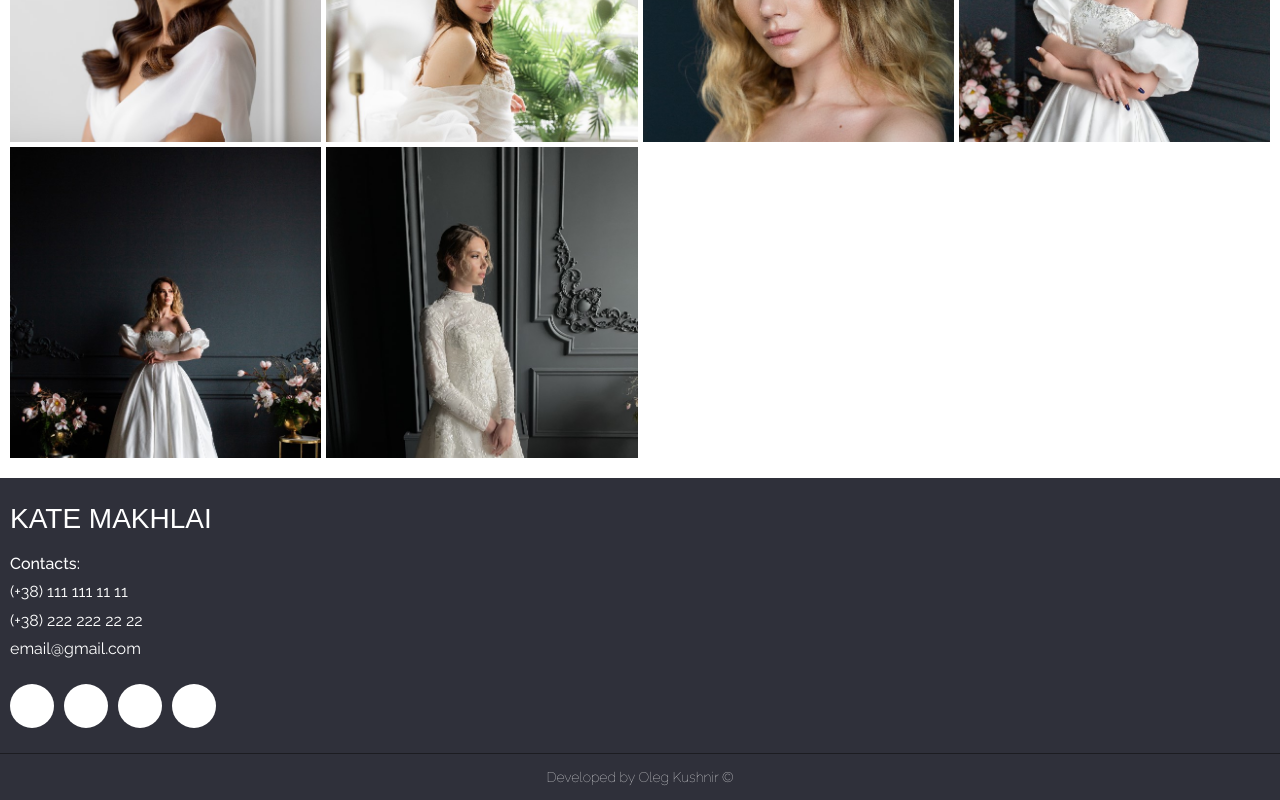
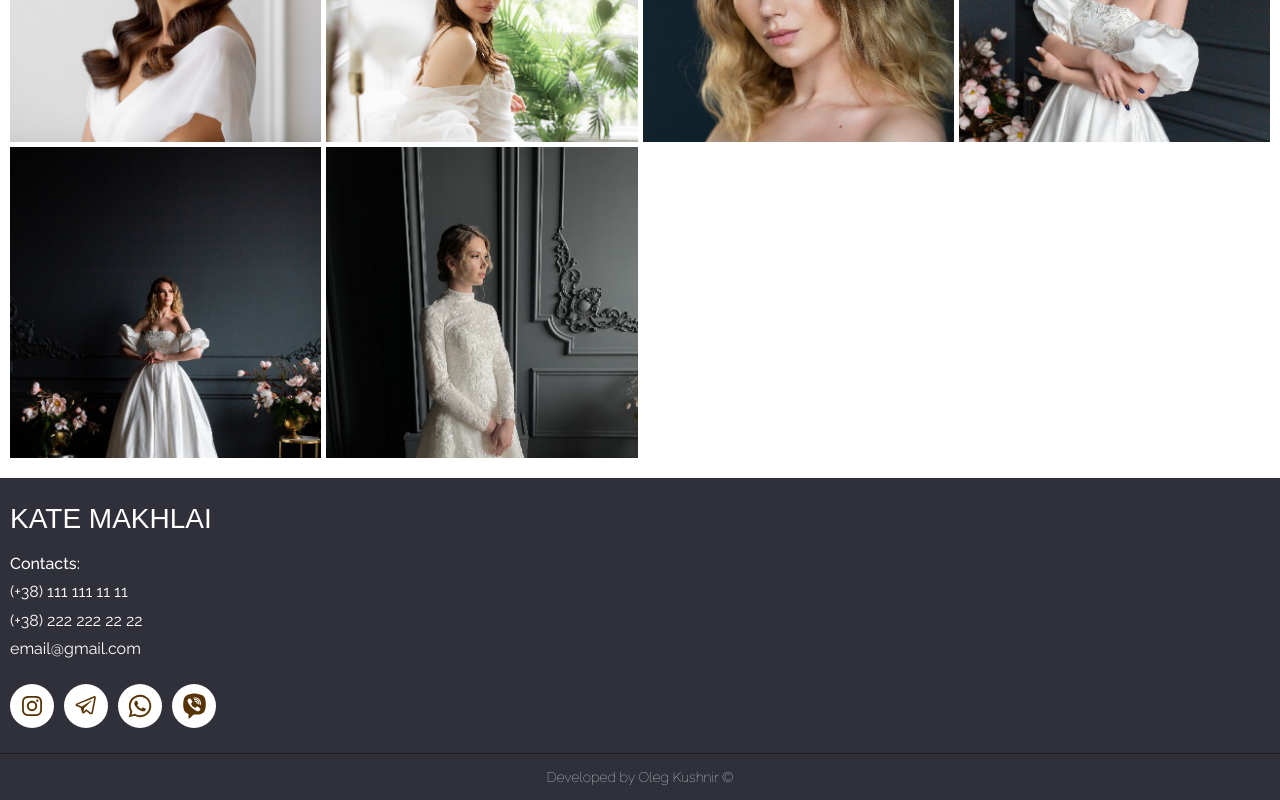
Before and after one commit to OlegKushnir/makeup, a React (Create React App) app: page /makeup/portfolio/brides in a window 1280 px wide. Shown: the part 626-1426 px from the top of the page. Built offline with nearby package versions, Linux system fonts and the light colour scheme; a web font is replaced by a local one.

Commit message:
fix
mobile height

```diff
--- a/src/components/Footer/Footer.jsx
+++ b/src/components/Footer/Footer.jsx
@@ -40,7 +40,7 @@ const Footer = () => {
                     title="instagram"
                   >
                     <svg className="icon" width="20" height="20">
-                      <use href="icons.svg#instagram"></use>
+                      <use href="../../makeup/icons.svg#instagram"></use>
                     </svg>
                   </a>
                 </li>
@@ -53,7 +53,7 @@ const Footer = () => {
                     title="telegram"
                   >
                     <svg className="icon" width="25" height="25">
-                      <use href="icons.svg#telegram"></use>
+                      <use href="../../makeup/icons.svg#telegram"></use>
                     </svg>
                   </a>
                 </li>
@@ -66,7 +66,7 @@ const Footer = () => {
                     title="WhatsApp"
                   >
                     <svg className="icon" width="30" height="30">
-                      <use href="icons.svg#whatsapp"></use>
+                      <use href="../../makeup/icons.svg#whatsapp"></use>
                     </svg>
                   </a>
                 </li>
@@ -79,7 +79,7 @@ const Footer = () => {
                     title="Viber"
                   >
                     <svg className="icon" width="27" height="27">
-                      <use href="icons.svg#viber"></use>
+                      <use href="../../makeup/icons.svg#viber"></use>
                     </svg>
                   </a>
                 </li>
--- a/src/components/Portfolio/Portfolio.module.css
+++ b/src/components/Portfolio/Portfolio.module.css
@@ -46,6 +46,7 @@
 
 .portfolio nav {
   flex-direction: column;
+  margin-bottom: 5px;
 }
 
 .portfolio nav a {
@@ -58,7 +59,7 @@
   background-size: cover;
   color: var(--white);
   padding-right: 5px;
-  height: calc((100vh - 49px - (5px * 2)) / 3);
+  height: calc(((var(--vh, 1vh) * 100) - 49px) / 3);
   transition: height 1s var(--cubik), box-shadow 1s var(--cubik);
 }
 
@@ -92,6 +93,7 @@
 @media screen and (min-width: 768px) {
   .portfolio nav {
     flex-direction: row;
+    margin-bottom: 0;
   }
 
   .portfolio nav a {
```
